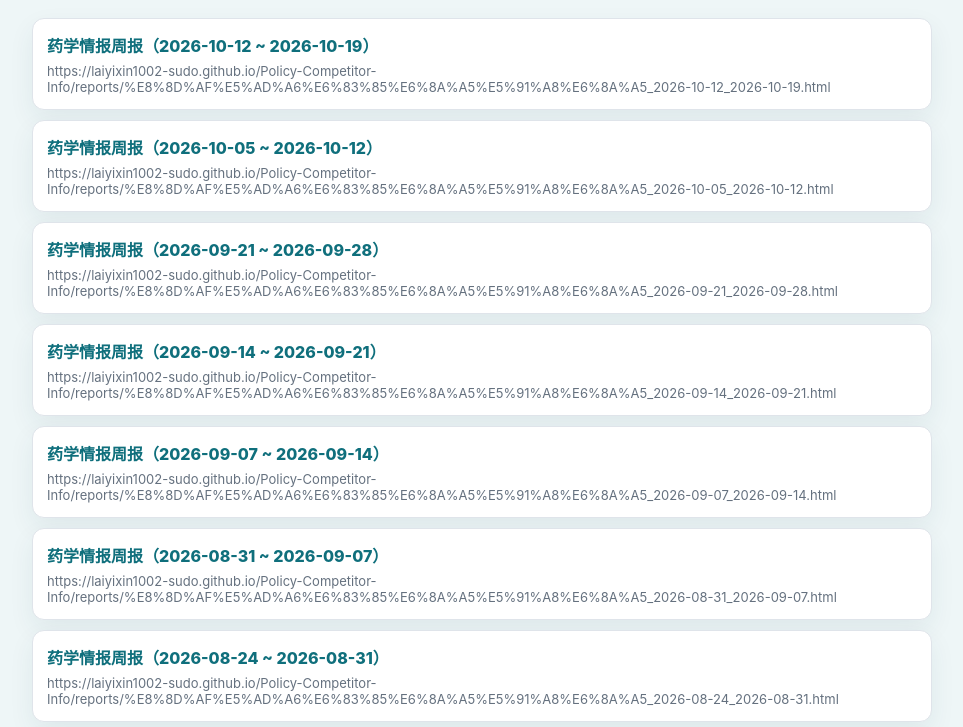
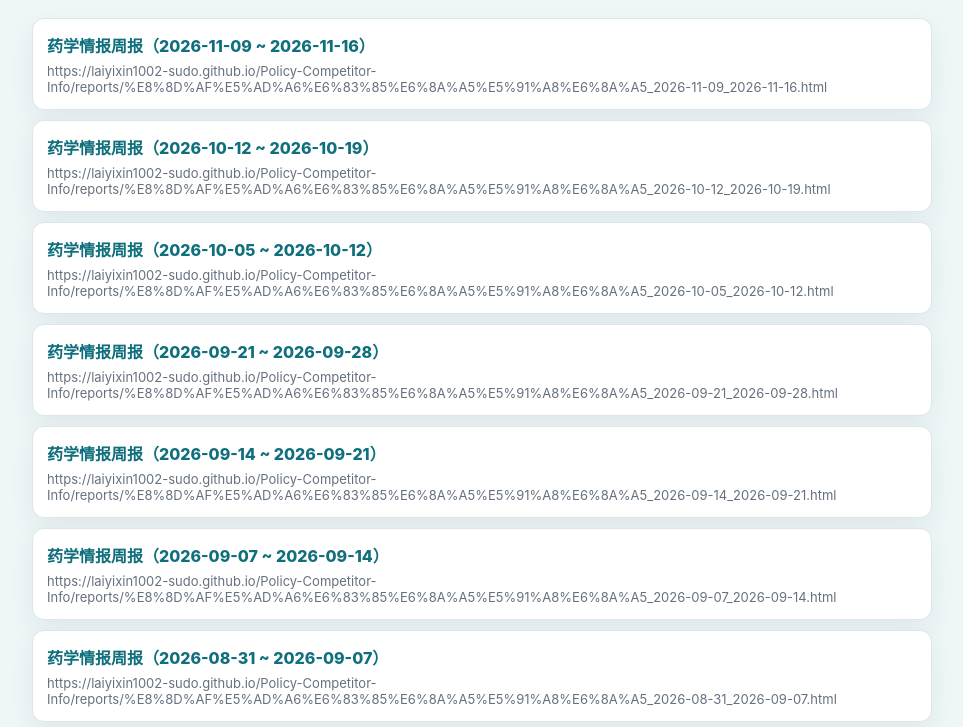
Before and after one commit to laiyixin1002-sudo/Policy-Competitor-Info, a plain HTML site: page reports/index.html in a window 1280 px wide. Shown: the part 73-800 px from the top of the page, without its empty margins (158-1121 px from the left). Drawn offline with Linux system fonts and the light colour scheme.

Commit message:
Update reports index for 2026-11-09~2026-11-16

```diff
--- a/reports/index.html
+++ b/reports/index.html
@@ -18,6 +18,10 @@
   <main>
     <h1>药学情报周报列表</h1>
     <ul>
+        <li>
+          <a href="药学情报周报_2026-11-09_2026-11-16.html">药学情报周报（2026-11-09 ~ 2026-11-16）</a>
+          <span>https://laiyixin1002-sudo.github.io/Policy-Competitor-Info/reports/%E8%8D%AF%E5%AD%A6%E6%83%85%E6%8A%A5%E5%91%A8%E6%8A%A5_2026-11-09_2026-11-16.html</span>
+        </li>
         <li>
           <a href="药学情报周报_2026-10-12_2026-10-19.html">药学情报周报（2026-10-12 ~ 2026-10-19）</a>
           <span>https://laiyixin1002-sudo.github.io/Policy-Competitor-Info/reports/%E8%8D%AF%E5%AD%A6%E6%83%85%E6%8A%A5%E5%91%A8%E6%8A%A5_2026-10-12_2026-10-19.html</span>
```
